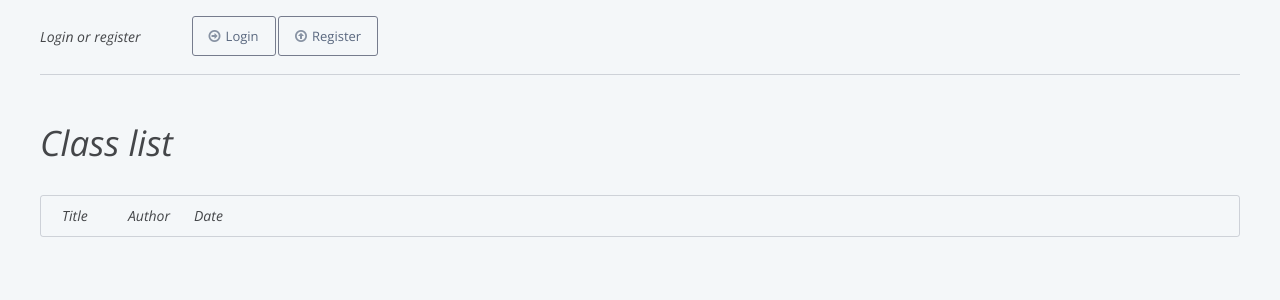
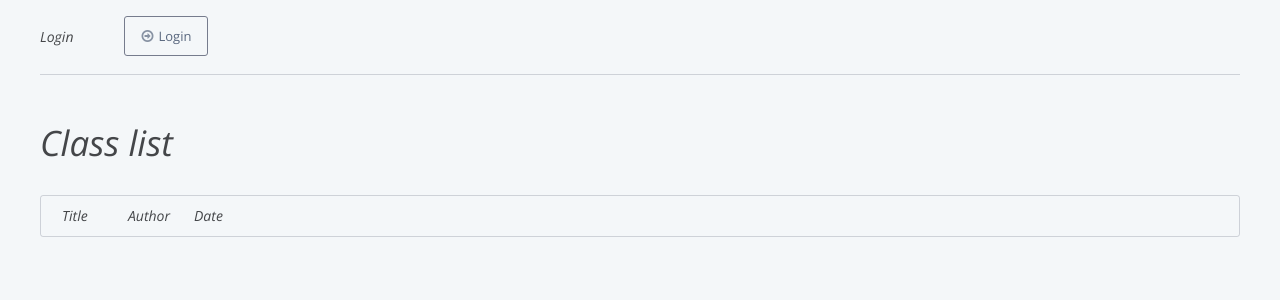
Before and after one commit to FrancescoCrecchi/Classpad, a Node server app: page / in a window 1280 px wide. Shown: the part 152-452 px from the top of the page. Run offline with Node 20, Linux system fonts and the light colour scheme; data that the repository does not hold is empty; some libraries are stand-ins or nearby versions; some web fonts are replaced.

```diff
--- a/classPad/views/home.jade
+++ b/classPad/views/home.jade
@@ -20,7 +20,7 @@ html
               .subtitle the best shared digital paper
    .content-container
     .subheader
-     .loginmessage Login or register
+     .loginmessage Login
      .btn-toolbar
       table.button-section
        tr
@@ -29,9 +29,9 @@ html
            button(onclick="location.href=\'/login'")
             span.fa.fa-arrow-circle-o-right
             span.content Login
-           button(onclick="location.href=\'/register'")
-            span.fa.fa-arrow-circle-o-up
-            span.content Register
+           //button(onclick="location.href=\'/register'")
+           // span.fa.fa-arrow-circle-o-up
+           // span.content Register
          .clear
      .clear
     .data-container
```
